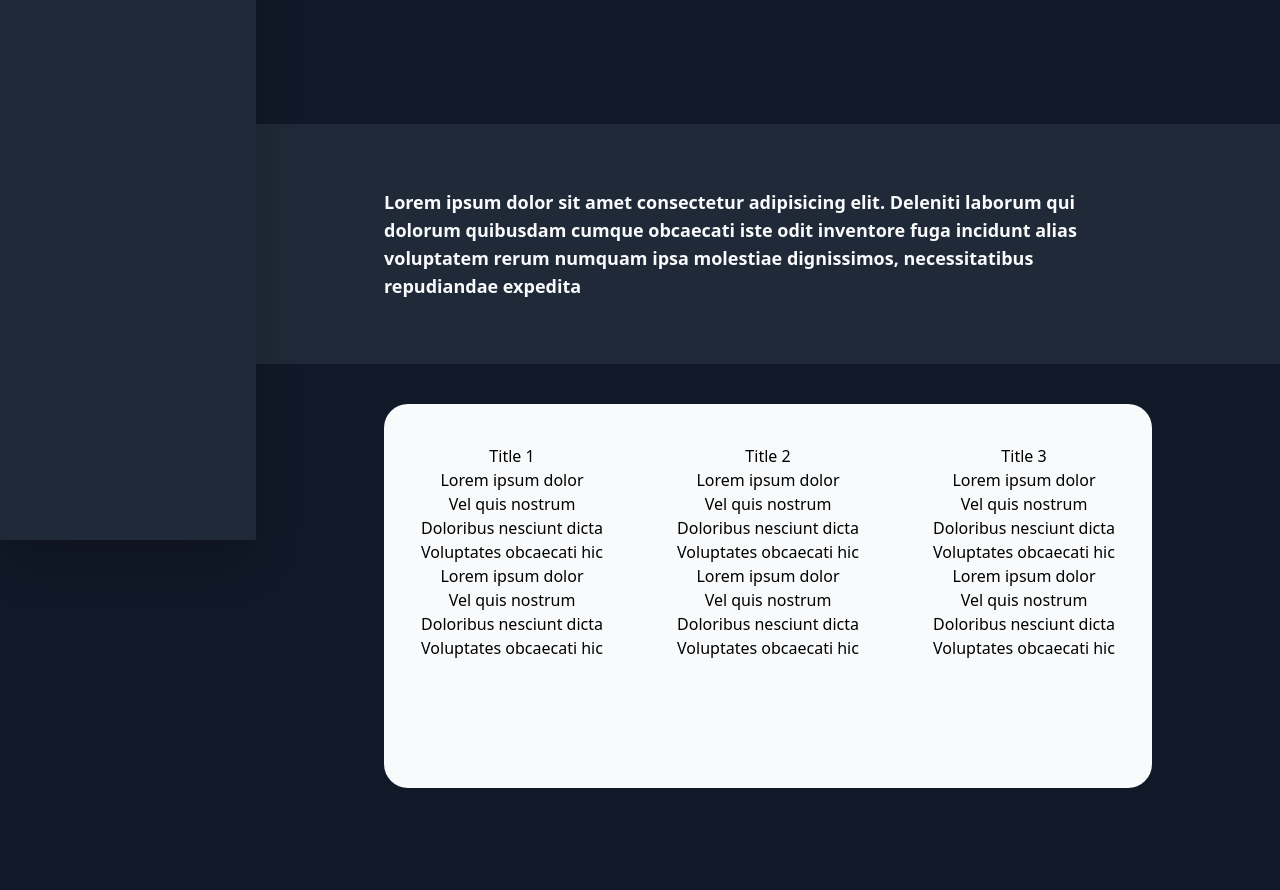
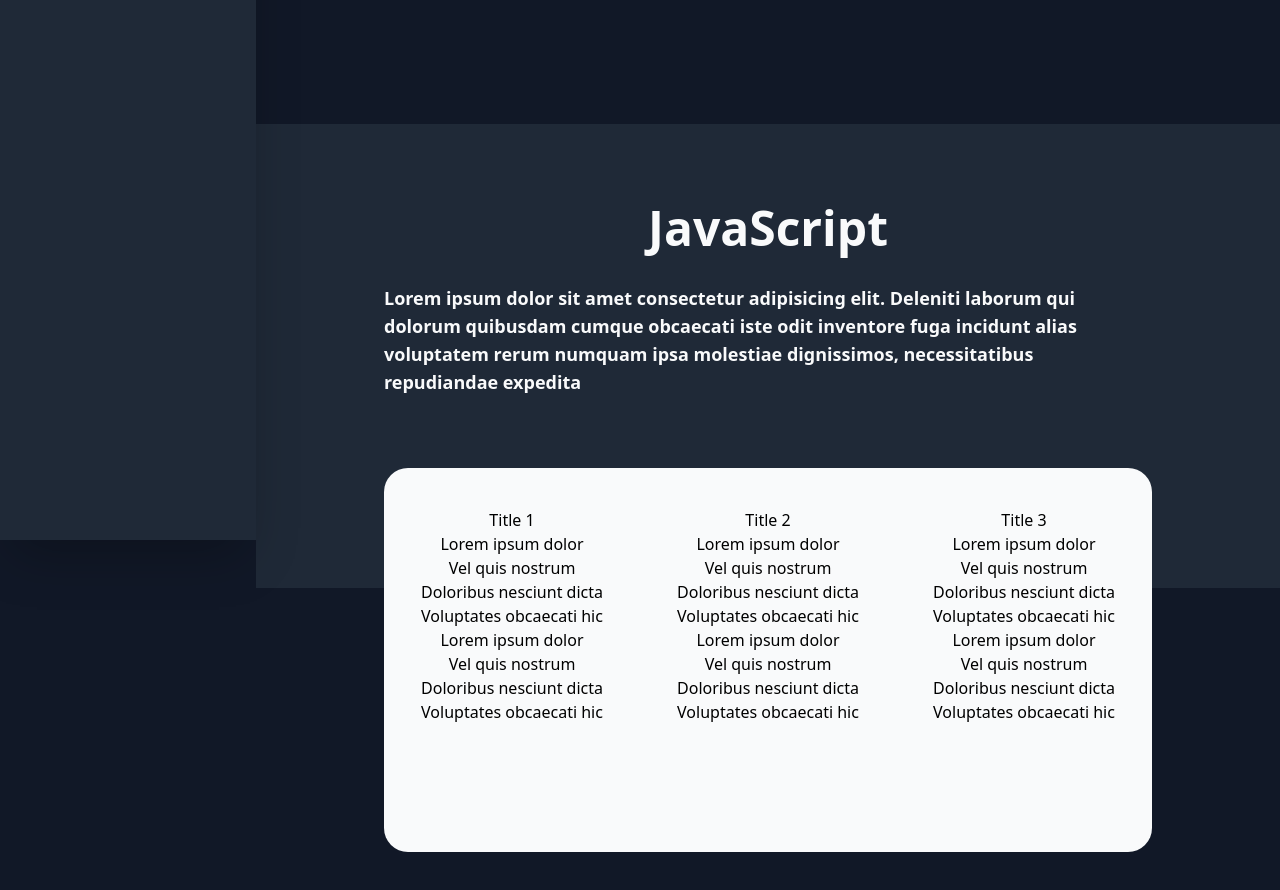
Before and after one commit to ckasidis/ckasidis-com-v1, a Next.js app: page / in a window 1280 px wide. Shown: the part 260-1150 px from the top of the page. Before the commit the page ends 1088 px from the top, so only its background shows below. Built offline with nearby package versions, Linux system fonts and the light colour scheme.

Commit message:
modify styles for QuoteSection and SkillSection components

```diff
--- a/components/QuoteSection.tsx
+++ b/components/QuoteSection.tsx
@@ -1,13 +1,13 @@
 import { NextPage } from 'next';
-
 interface Props {
 	text: string;
 }
 
 const QuoteSection: NextPage<Props> = ({ text }) => {
 	return (
-		<section className="grid place-items-center bg-gray-800 min-h-[15rem] py-10 text-gray-50 ">
-			<h3 className="w-4/5 max-w-3xl text-lg font-bold">{text}</h3>
+		<section className="grid gap-y-8 place-items-center bg-gray-800 min-h-[15rem] pt-20 pb-48 text-gray-50 ">
+			<h2 className="text-5xl font-bold">JavaScript</h2>
+			<h3 className="w-3/4 max-w-3xl text-lg font-bold">{text}</h3>
 		</section>
 	);
 };
--- a/components/SkillSection.tsx
+++ b/components/SkillSection.tsx
@@ -3,7 +3,7 @@ import { NextPage } from 'next';
 const SkillSection: NextPage = () => {
 	return (
 		<section className="grid place-items-center py-10">
-			<div className="grid gap-y-8 justify-center w-3/4 max-w-5xl min-h-[24rem] bg-gray-50 py-10 text-center rounded-3xl xl:grid-cols-3">
+			<div className="grid gap-y-8 justify-center w-3/4 max-w-5xl min-h-[24rem] -mt-40 bg-gray-50 py-10 text-center rounded-3xl xl:grid-cols-3">
 				<div>
 					<h1>Title 1</h1>
 					<ul>
```
